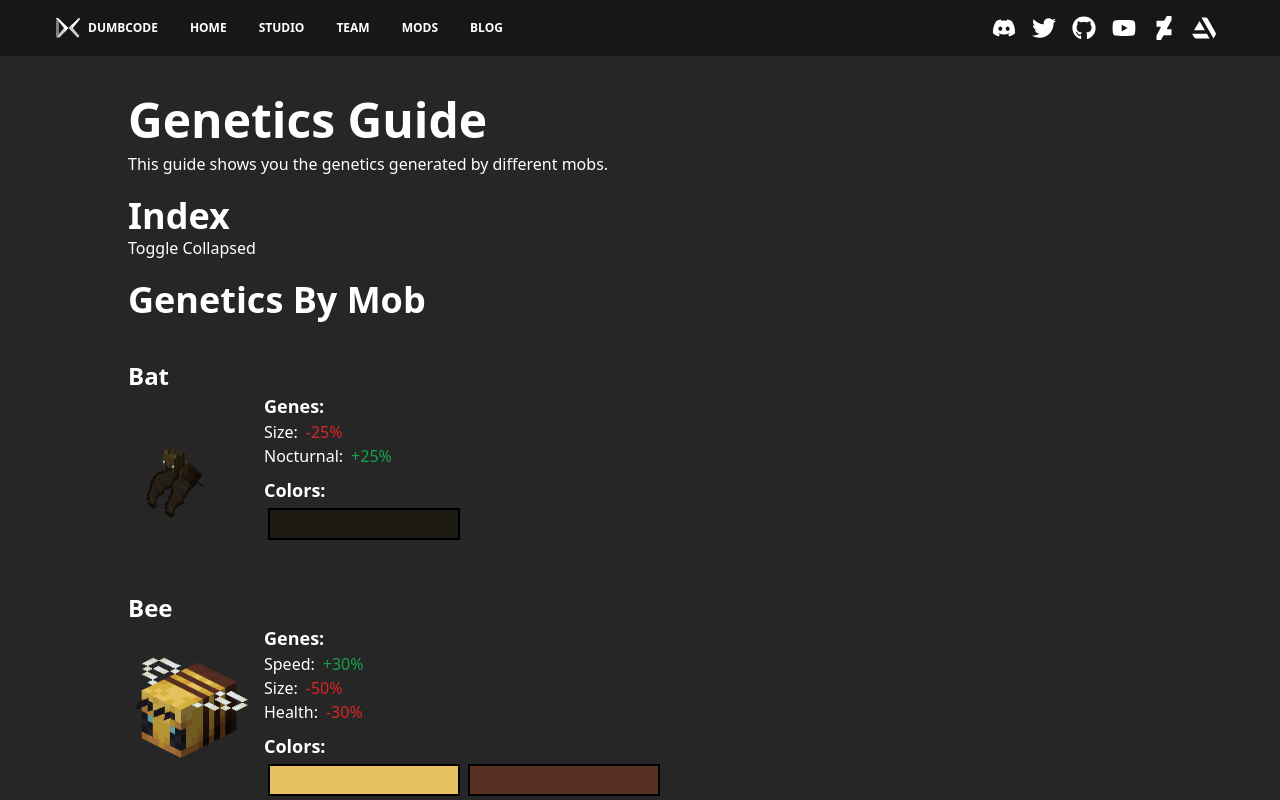
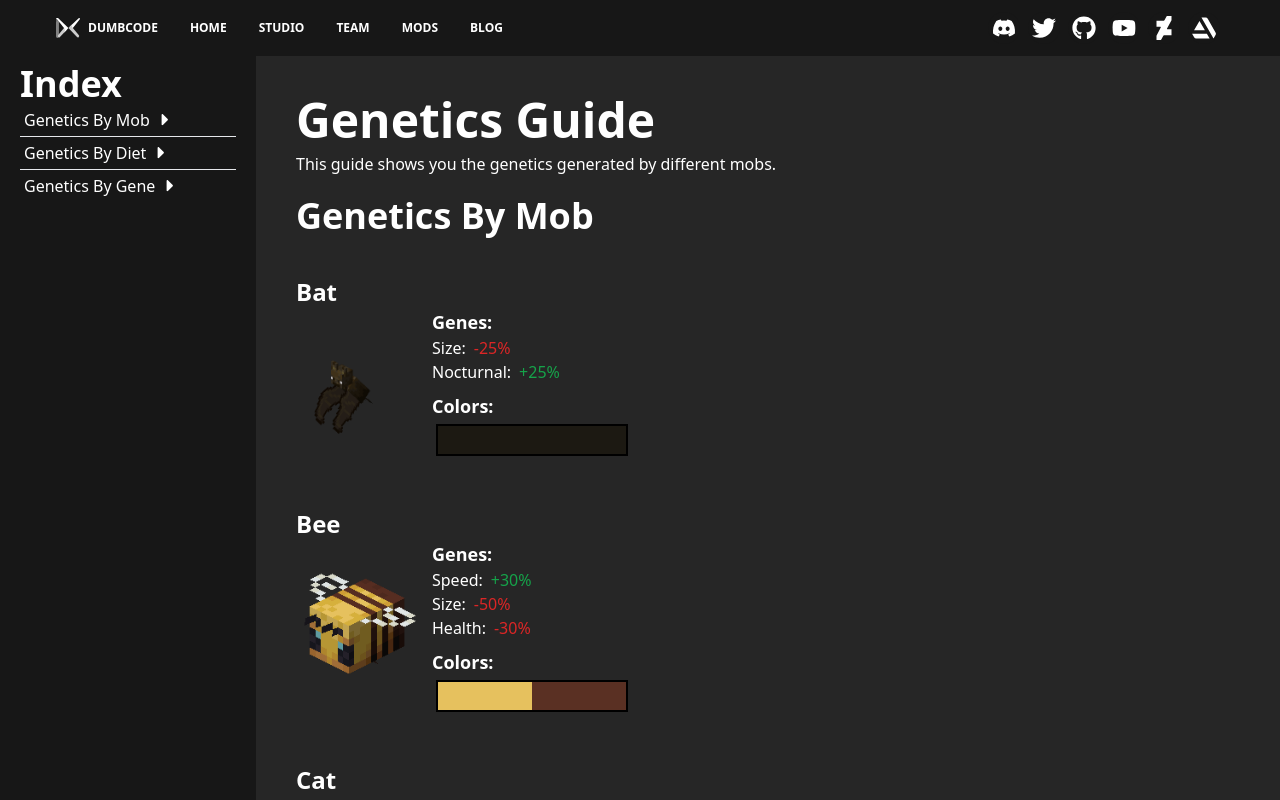
Before and after one commit to Nyfaria/DumbCode-Website, a Next.js app: page /guides/mob-genetics in a window 1280 px wide. Built offline with nearby package versions, Linux system fonts and the light colour scheme.

Commit message:
Make nav bar stick and fix up guide

```diff
--- /dev/null
+++ b/components/BasicPage.tsx
@@ -0,0 +1,21 @@
+import { FC } from "react"
+import Footer from "./Footer"
+import Header, { HeaderProps } from "./Header"
+import Navbar from "./Navbar"
+
+const BasicPage: FC<HeaderProps> = (props) => {
+  return (
+    <div className="h-screen overflow-x-hidden bg-neutral-800 relative">
+      <Header {...props} />
+      <div className="flex flex-col w-full h-full">
+        <Navbar />
+        <div className="w-full flex-grow overflow-y-scroll dumbcode-scrollbar">
+          {props.children}
+          <Footer />
+        </div>
+      </div>
+    </div>
+  )
+}
+
+export default BasicPage
--- a/components/Header.tsx
+++ b/components/Header.tsx
@@ -3,8 +3,9 @@ import { useRouter } from 'next/router';
 
 export type OgImageType = { path: string, width: number, height: number }
 export type OgArticleType = { title: string, publisher: string, category: string, tags: string[], publishedTime: string }
+export type HeaderProps = { pageName: string, pageDesc: string, ogImage?: OgImageType, article?: OgArticleType }
 
-const Header = ({ pageName, pageDesc, ogImage, article }: { pageName: string, pageDesc: string, ogImage?: OgImageType, article?: OgArticleType }) => {
+const Header = ({ pageName, pageDesc, ogImage, article }: HeaderProps) => {
 
     const router = useRouter()
     const path = router.pathname;
@@ -29,7 +30,7 @@ const Header = ({ pageName, pageDesc, ogImage, article }: { pageName: string, pa
             {article !== undefined && <meta property="article:publisher" content={article.publisher} />}
             {article !== undefined && <meta property="article:section" content={article.category} />}
             {article !== undefined && <meta property="article:published_time " content={article.publishedTime} />}
-            {article !== undefined && article.tags.map((tag, key) => <meta key={ "articleTag" + key } property="article:tag" content={tag} />)}
+            {article !== undefined && article.tags.map((tag, key) => <meta key={"articleTag" + key} property="article:tag" content={tag} />)}
 
             {ogImage !== undefined && <meta property="og:image" content={ogImage.path} />}
             {ogImage !== undefined && <meta property="og:image:width" content={`${ogImage.width}`} />}
--- a/components/Icons.tsx
+++ b/components/Icons.tsx
@@ -110,9 +110,9 @@ export const SvgWiki = (props: SVGProps<SVGSVGElement>) => (
 
 export const SVGDownload = (props: SVGProps<SVGSVGElement>) => {
   return (
-      <svg xmlns="http://www.w3.org/2000/svg" fill="none" viewBox="0 0 24 24" stroke="currentColor" {...props}>
-          <path strokeLinecap="round" strokeLinejoin="round" strokeWidth={2} d="M4 16v1a3 3 0 003 3h10a3 3 0 003-3v-1m-4-4l-4 4m0 0l-4-4m4 4V4" />
-      </svg>
+    <svg xmlns="http://www.w3.org/2000/svg" fill="none" viewBox="0 0 24 24" stroke="currentColor" {...props}>
+      <path strokeLinecap="round" strokeLinejoin="round" strokeWidth={2} d="M4 16v1a3 3 0 003 3h10a3 3 0 003-3v-1m-4-4l-4 4m0 0l-4-4m4 4V4" />
+    </svg>
   )
 }
 
@@ -131,3 +131,16 @@ export const SvgPoweredByVercel = (props: SVGProps<SVGSVGElement>) => (
     <path stroke="#5E5E5E" d="M43.5 0v44" />
   </svg>
 );
+
+export const SvgCaret = (props: SVGProps<SVGSVGElement>) => (
+  <svg
+    xmlns="http://www.w3.org/2000/svg"
+    viewBox="0 0 320 512"
+    {...props}
+  >
+    <path
+      fill="currentColor"
+      d="M31.3 192h257.3c17.8 0 26.7 21.5 14.1 34.1L174.1 354.8c-7.8 7.8-20.5 7.8-28.3 0L17.2 226.1C4.6 213.5 13.5 192 31.3 192z"
+    />
+  </svg>
+);
--- a/data/mobGenetics.ts
+++ b/data/mobGenetics.ts
@@ -193,7 +193,7 @@ export const mobGenetics: GeneData[] = [
   },
   {
     image: "llama.gif",
-    name: "LLama",
+    name: "Llama",
     geneModifications: [
       { gene: "Taming Chance", amount: 0.25 },
       { gene: "Defence", amount: 0.25 },
--- a/package.json
+++ b/package.json
@@ -21,6 +21,7 @@
     "react-dom": "^17.0.2",
     "remark": "^14.0.2",
     "remark-html": "^15.0.1",
+    "tailwind-scrollbar": "Wyn-Price/tailwind-scrollbar",
     "tailwindcss": "^3.0.2"
   },
   "devDependencies": {
--- a/pages/guides/mob-genetics.tsx
+++ b/pages/guides/mob-genetics.tsx
@@ -1,9 +1,8 @@
 import Image from "next/image";
-import { useState } from "react";
-import Footer from "../../components/Footer";
-import Header from "../../components/Header";
-import Navbar from "../../components/Navbar";
-import { ColourModification, DietModification, GeneData, GeneModification, mobGenetics, reverseMobDiets, reverseMobGenetics } from "../../data/mobGenetics";
+import { FC, useState } from "react";
+import BasicPage from "../../components/BasicPage";
+import { SvgCaret } from "../../components/Icons";
+import { DietModification, GeneData, GeneModification, mobGenetics, reverseMobDiets, reverseMobGenetics } from "../../data/mobGenetics";
 
 const geneticsByMobId = "genetics-by-id"
 const geneticsByDietId = "genetics-by-diet"
@@ -11,55 +10,60 @@ const geneticsByGeneId = "genetics-by-gene"
 
 const MobGeneticsPage = () => {
   return (
-    <div className="h-screen overflow-x-hidden bg-neutral-800 relative">
-      <Header pageName="Genetics Guide" pageDesc="This guide shows you the genetics generated by different mobs." />
-      <Navbar />
-
-      <div className="flex flex-col md:flex-row-reverse px-10 lg:px-32 2xl:px-60">
-        <section className="w-screen bg-neutral-800 pt-10 overflow-hidden pr-20 2xl:pr-20">
+    <BasicPage pageName="Genetics Guide" pageDesc="This guide shows you the genetics generated by different mobs.">
+      <div className="flex flex-row">
+        <div className="w-64 flex-shrink-0 h-[calc(100vh-3.5rem)] sticky top-0 bg-neutral-900 overflow-y-scroll dumbcode-scrollbar">
+          <MobGeneticsIndex />
+        </div>
+        <div className="flex flex-grow flex-col m-10">
+          <section className="bg-neutral-800 overflow-hidden">
             <h1 className="text-5xl font-semibold text-white">Genetics Guide</h1>
             <div className="pr-10 pt-2 text-white">
               This guide shows you the genetics generated by different mobs.
             </div>
-          <MobGeneticsIndex />
             <MobGeneticsByMob />
             <MobGeneticsByDiet />
             <MobGeneticsByGene />
           </section>
         </div>
-      <Footer />
       </div>
+    </BasicPage>
   );
 }
 
 const MobGeneticsIndex = () => {
+  return (
+    <div className="mx-5 my-2 text-white">
+      <h2 className="text-4xl font-semibold text-white">Index</h2>
+
+      <CollapsableIndex id={geneticsByMobId} title="Genetics By Mob">
+        {mobGenetics.map((genetics, i) => <a key={i} href={`#${formatEntity(genetics)}`} >{genetics.name}</a>)}
+      </CollapsableIndex>
+
+      <CollapsableIndex id={geneticsByDietId} title="Genetics By Diet">
+        {Array.from(reverseMobDiets.keys()).sort().map((diet, i) => <a key={i} href={`#${formatDiet(diet)}`} >{diet}</a>)}
+      </CollapsableIndex>
+
+      <CollapsableIndex id={geneticsByGeneId} title="Genetics By Gene">
+        {Array.from(reverseMobGenetics.keys()).sort().map((gene, i) => <a key={i} href={`#${formatGene(gene)}`} >{gene}</a>)}
+      </CollapsableIndex>
+    </div>
+  )
+}
+
+const CollapsableIndex: FC<{ id: string, title: string }> = ({ id, title, children }) => {
   const [collapsed, setCollapsed] = useState(true)
   return (
-    <div className="mt-5 text-white">
-      <h2 className="text-4xl font-semibold text-white">Index</h2>
-      <button onClick={() => setCollapsed(!collapsed)}>Toggle Collapsed</button>
-      {!collapsed &&
-        <div className="underline">
-          <div>
-            <a href={`#${geneticsByMobId}`}>Genetics By Mob</a>
+    <div className="p-1 border-b last:border-none">
+      <div className="flex flex-row items-center">
+        <a href={`#${id}`}>{title}</a>
+        <button onClick={() => setCollapsed(!collapsed)} className={"ml-2 transition-transform " + (collapsed ? "-rotate-90" : "")}>
+          <SvgCaret className="w-3" />
+        </button>
+      </div>
       <div className="ml-5 flex flex-col">
-              {mobGenetics.map((genetics, i) => <a key={i} href={`#${formatEntity(genetics)}`} >{genetics.name}</a>)}
+        {!collapsed && children}
       </div>
-          </div>
-          <div className="mt-2">
-            <a href={`#${geneticsByMobId}`}>Genetics By Diet</a>
-            <div className="ml-5 flex flex-col">
-              {Array.from(reverseMobDiets.keys()).sort().map((diet, i) => <a key={i} href={`#${formatDiet(diet)}`} >{diet}</a>)}
-            </div>
-          </div>
-          <div className="mt-2">
-            <a href={`#${geneticsByMobId}`}>Genetics By Gene</a>
-            <div className="ml-5 flex flex-col">
-              {Array.from(reverseMobGenetics.keys()).sort().map((gene, i) => <a key={i} href={`#${formatGene(gene)}`} >{gene}</a>)}
-            </div>
-          </div>
-        </div>
-      }
     </div>
   )
 }
@@ -73,15 +77,30 @@ const MobGeneticsByMob = () => {
   )
 }
 
-const chunkSize = 4;
+
+type ColourData = { colours: string[], varient?: string }
 
 const MobGeneticEntry = ({ geneData }: { geneData: GeneData }) => {
   const id = formatEntity(geneData)
+  const colourData = geneData.colours.reduce<ColourData[]>((array, colour) => {
+    if (typeof colour === "string") {
+      array[0].colours.push(colour)
+    } else {
+      array.push({
+        colours: typeof colour.colour === "string" ? [colour.colour] : colour.colour,
+        varient: colour.varient
+      })
+    }
+    return array
+  }, [
+    { colours: [] }
+  ])
+
   return (
     <div className="mt-10">
       <a href={`#${id}`} id={id} className="text-2xl font-semibold text-white">{geneData.name}</a>
       <div className="flex flex-row">
-        <div className="w-32 h-32 relative mt-2 mr-2">
+        <div className="flex-shrink-0 w-32 h-32 relative mt-2 mr-2">
           <Image alt={`Entity ${geneData.name}`} layout="fill" objectFit="contain" src={`/images/guides/genetics/${geneData.image}`} />
         </div>
         <div className="flex-grow flex flex-col ">
@@ -99,17 +118,12 @@ const MobGeneticEntry = ({ geneData }: { geneData: GeneData }) => {
               </div>
             </div>
           }
-          {geneData.colours.length !== 0 &&
+          {colourData.length !== 0 &&
             <div className="mb-2">
               <h4 className="text-lg font-semibold text-white">Colors:</h4>
-              {Array(Math.ceil(geneData.colours.length / chunkSize)).fill(0)
-                .map((_, i) => (
-                  <div key={i} className="flex flex-row">
-                    {geneData.colours.slice(i * chunkSize, (i + 1) * chunkSize)
-                      .map((colour, i) => <MobColourModificationEntry key={i} colour={colour} />)}
+              <div className="flex flex-row flex-wrap">
+                {colourData.filter(c => c.colours.length !== 0).map((colour, i) => <MobColourCell key={i} colour={colour} />)}
               </div>
-                ))
-              }
             </div>
           }
         </div>
@@ -146,28 +160,16 @@ const MobDietModificationEntry = ({ diet }: { diet: DietModification }) => {
   )
 }
 
-const MobColourCell = ({ colours, text }: { colours: string[], text?: string }) => {
+const MobColourCell = ({ colour }: { colour: ColourData }) => {
   return (
     <div className="w-48 h-8 m-1 relative border-2 border-black">
       <div className="z-0 absolute w-full h-full flex flex-row">
-        {colours.map((colour, i) => <div className="flex-grow" key={i} style={{ backgroundColor: colour }} />)}
+        {colour.colours.map((colour, i) => <div className="flex-grow" key={i} style={{ backgroundColor: colour }} />)}
       </div>
       <div className="absolute font-semibold text-gray-500 mix-blend-difference w-full h-full flex justify-center items-center">
-        {text}
+        {colour.varient}
       </div>
     </div>
-  )
-}
-
-const MobColourModificationEntry = ({ colour }: { colour: ColourModification }) => {
-  if (typeof colour === "string") {
-    return <MobColourCell colours={[colour]} />
-  }
-
-  const values = colour.colour
-  const valuesList = typeof values === "string" ? [values] : values
-  return (
-    <MobColourCell colours={valuesList} text={colour.varient} />
   )
 }
 
--- a/styles/globals.css
+++ b/styles/globals.css
@@ -2,3 +2,7 @@
 @tailwind base;
 @tailwind components;
 @tailwind utilities;
+
+.dumbcode-scrollbar {
+  @apply scrollbar-thin scrollbar-thumb-gray-500 scrollbar-track-gray-300 dark:scrollbar-thumb-gray-700 dark:scrollbar-track-gray-800 hover:scrollbar-thumb-blue-500
+}
--- a/tailwind.config.js
+++ b/tailwind.config.js
@@ -3,5 +3,7 @@ module.exports = {
   theme: {
     extend: {},
   },
-  plugins: [],
+  plugins: [
+    require('tailwind-scrollbar'),
+  ],
 }
```
Also changed, not shown: 1 other file (tests, documents, lock files or other folders). Lines whose indentation alone changed are shown as unchanged.
